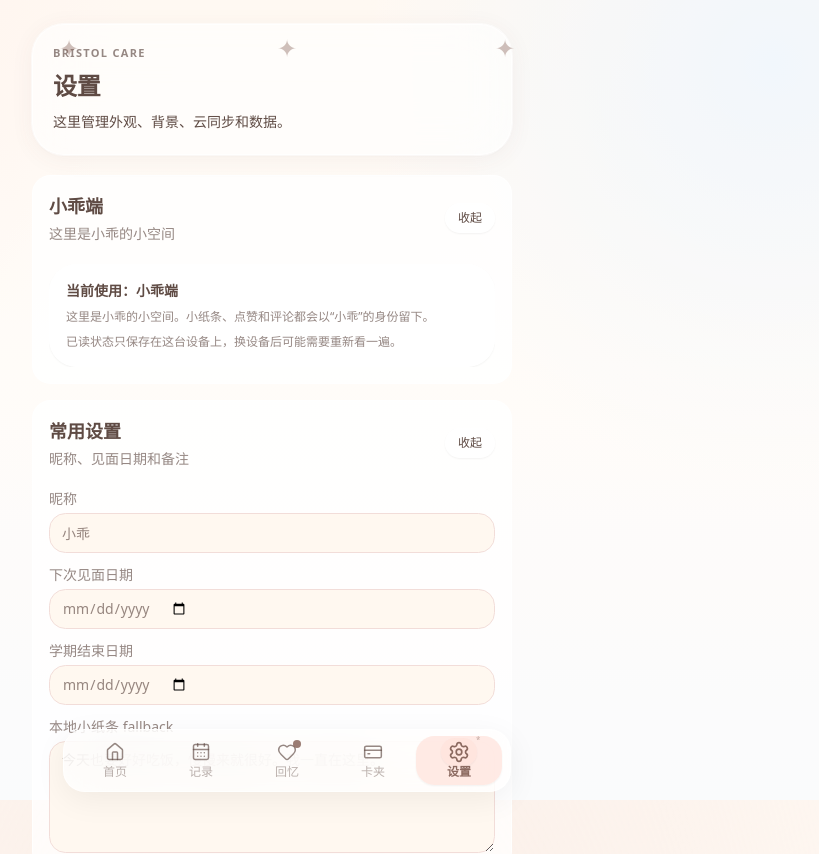
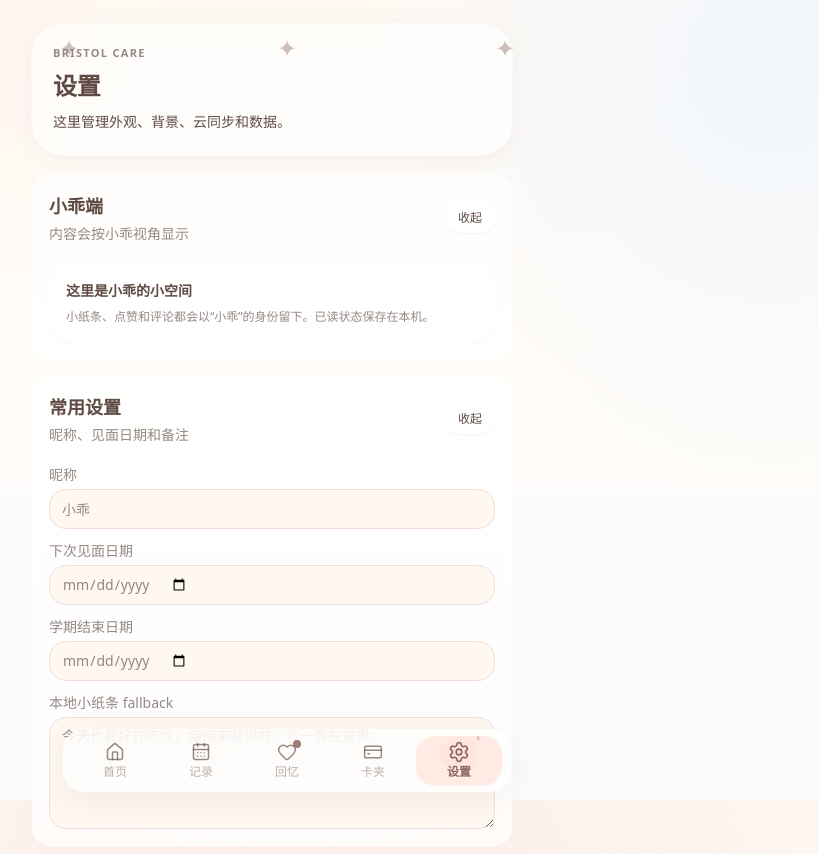
Before and after one commit to Mies614/bristol-care-dashboard, a Next.js app: page /settings in a window 1280 px wide. Shown: the top 854 px of the page, without its empty margins (368-1187 px from the left). Built offline with nearby package versions, Linux system fonts and the light colour scheme; no server answers.

Commit message:
Polish settings copy for warmth and clarity

```diff
--- a/app/settings/page.tsx
+++ b/app/settings/page.tsx
@@ -183,11 +183,10 @@ export default function SettingsPage() {
 
       <div className="flex w-full min-w-0 flex-col gap-4">
         {/* ──────────────────── 1. Identity ──────────────────── */}
-        <SettingsSection title="小乖端" subtitle="这里是小乖的小空间">
+        <SettingsSection title="小乖端" subtitle="内容会按小乖视角显示">
           <div className="rounded-[var(--app-radius)] border border-[var(--app-card-border)] bg-[var(--app-card-bg)] p-4 shadow-sm">
-            <p className="text-sm font-semibold text-cocoa">当前使用：小乖端</p>
-            <p className="mt-1.5 text-xs text-[var(--app-muted)] leading-relaxed">这里是小乖的小空间。小纸条、点赞和评论都会以&ldquo;小乖&rdquo;的身份留下。</p>
-            <p className="mt-2 text-xs text-[var(--app-muted)]">已读状态只保存在这台设备上，换设备后可能需要重新看一遍。</p>
+            <p className="text-sm font-semibold text-cocoa">这里是小乖的小空间</p>
+            <p className="mt-1.5 text-xs text-[var(--app-muted)] leading-relaxed">小纸条、点赞和评论都会以&ldquo;小乖&rdquo;的身份留下。已读状态保存在本机。</p>
           </div>
         </SettingsSection>
 
```
